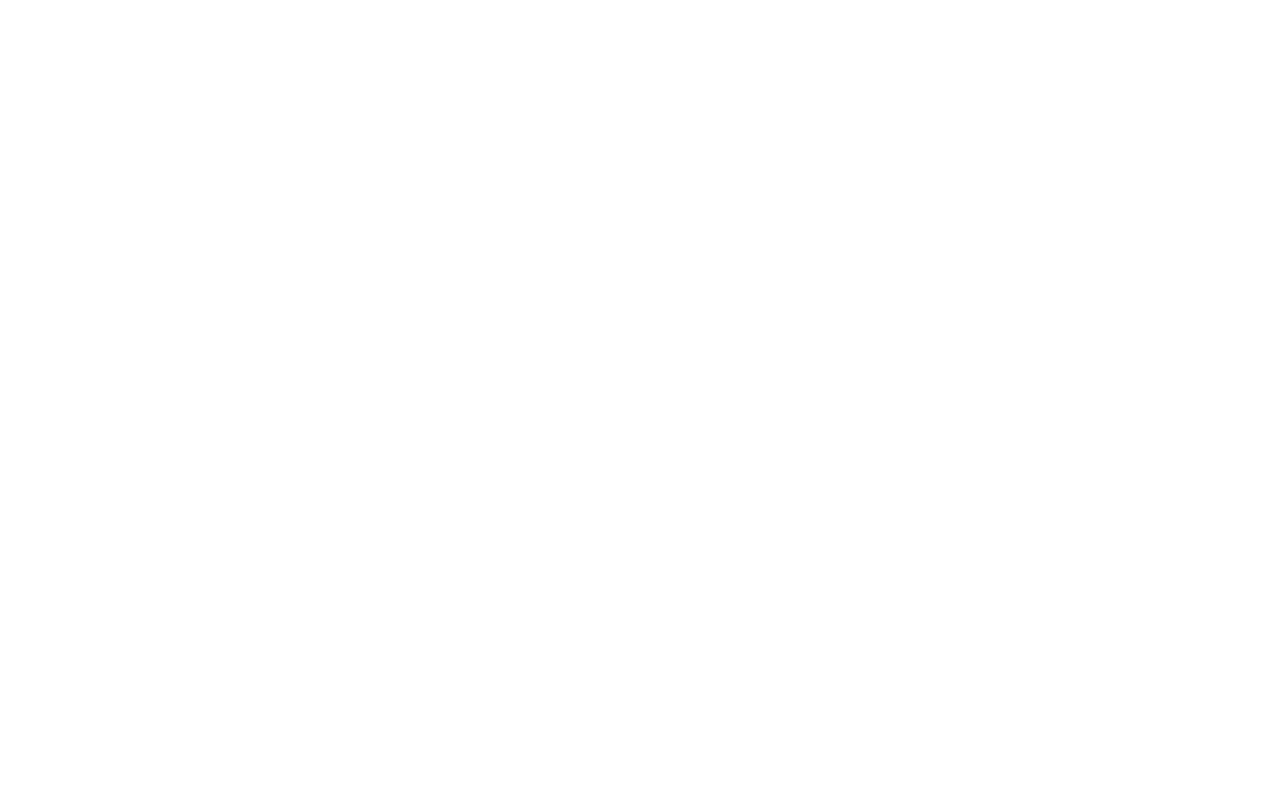
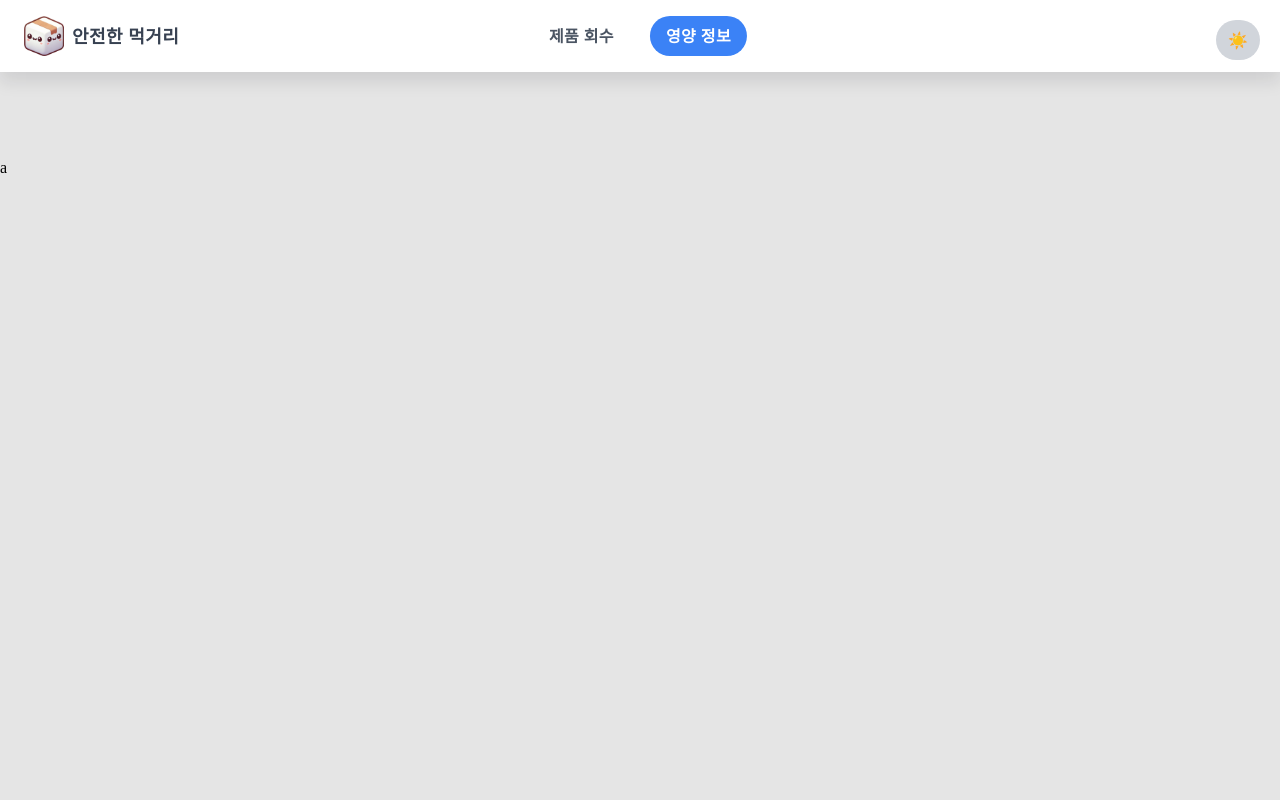
Before and after one commit to asa9874/product-recall-info, a React (Vite) app: page /Nutrients in a window 1280 px wide. Before the commit this address had no page. Shown: the top 800 px of the page. Built offline with nearby package versions, Linux system fonts and the light colour scheme; a web font is replaced by a local one.

Commit message:
Feat: 내비게이션 추가 및 경로 수정

```diff
--- a/src/main.tsx
+++ b/src/main.tsx
@@ -10,7 +10,7 @@ createRoot(document.getElementById('root')!).render(
   <Router basename="">
     <Routes>
       <Route path="/" element={<RecallProducts />} />
-      <Route path="/1" element={<Nutrients />} />
+      <Route path="/Nutrients" element={<Nutrients />} />
     </Routes>
   </Router>
 )
--- a/src/pages/Base/Headers.tsx
+++ b/src/pages/Base/Headers.tsx
@@ -1,20 +1,50 @@
-import DarkModeToggle from '../RecallProducts/components/DarkModeToggle';
+import { Link, useLocation } from "react-router-dom";
+import DarkModeToggle from "./DarkModeToggle";
+import { motion } from "framer-motion";
+function Headers() {
+  const location = useLocation();
+  const navItems = [
+    { name: "제품 회수", path: "/" },
+    { name: "영양 정보", path: "/Nutrients" },
+  ];
 
-function Headers() {
   return (
-    <div className="">
-      <header className="fixed top-0 left-0 w-full z-50 flex justify-between items-center shadow-[0px_10px_16px_rgba(17,_17,_26,_0.1)] dark:shadow-gray-700 py-4 px-4 sm:px-6 bg-white dark:bg-gray-900 font-sans min-h-[70px] tracking-wide">
-        <div className="flex items-center hidden sm:flex">
-          <img src="/logo.png" alt="logo" className="w-10 h-10" />
-          <span className="hidden md:flex items-center text-lg font-semibold text-gray-700 dark:text-gray-100 tracking-wide">
-            제품회수정보
-          </span>
-        </div>
-        <DarkModeToggle />
-      </header>
-    </div>
+    <header className="fixed top-0 left-0 w-full z-50 flex items-center justify-between shadow-[0px_10px_16px_rgba(17,_17,_26,_0.1)] dark:shadow-gray-700 py-4 px-4 sm:px-6 bg-white dark:bg-gray-900 font-sans min-h-[70px] tracking-wide">
+      <a href="/" className="flex items-center space-x-2">
+        <img src="/logo.png" alt="logo" className="w-10 h-10" />
+        <span className="hidden md:inline text-lg font-semibold text-gray-700 dark:text-gray-100 tracking-wide">
+          안전한 먹거리
+        </span>
+      </a>
+
+      <nav className="absolute left-1/2 transform -translate-x-1/2 flex gap-x-5">
+        {navItems.map((item) => (
+            <Link
+              key={item.path}
+              to={item.path}
+              className={`relative text-base font-semibold px-4 py-2 transition-colors duration-200 ${
+                location.pathname === item.path
+                  ? "text-white"
+                  : "text-gray-600 dark:text-gray-300 hover:text-blue-500 dark:hover:text-blue-400"
+              }`}
+            >
+              {location.pathname === item.path && (
+                <motion.div
+                  layoutId="activeNav"
+                  className="absolute inset-0 bg-blue-500 dark:bg-blue-400 rounded-full"
+                  initial={{ opacity: 0 }}
+                  animate={{ opacity: 1 }}
+                  transition={{ type: "spring", stiffness: 300, damping: 30 }}
+                />
+              )}
+              <span className="relative z-10">{item.name}</span>
+            </Link>
+          ))}
+      </nav>
+
+      <DarkModeToggle />
+    </header>
   );
 }
 
-
-export default Headers
+export default Headers;
```
Also changed, not shown: src/pages/Base/DarkModeToggle.tsx (renamed from src/pages/RecallProducts/components/DarkModeToggle.tsx).
